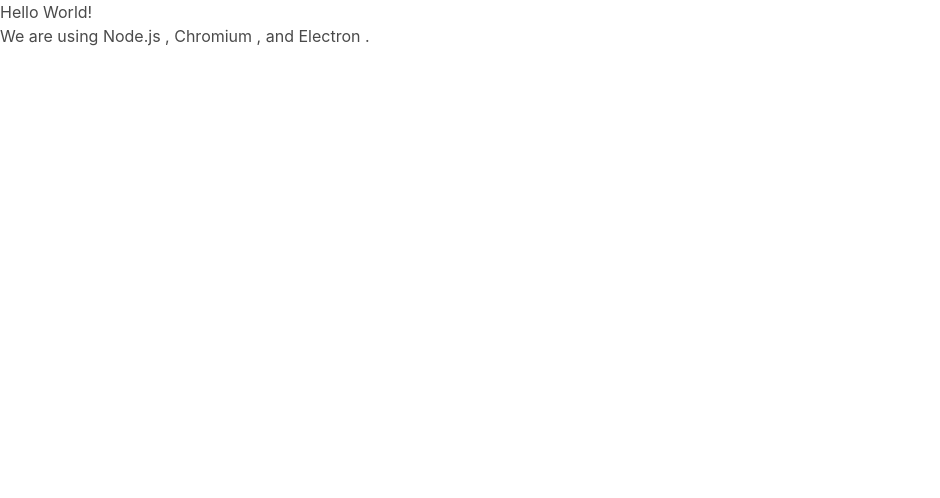
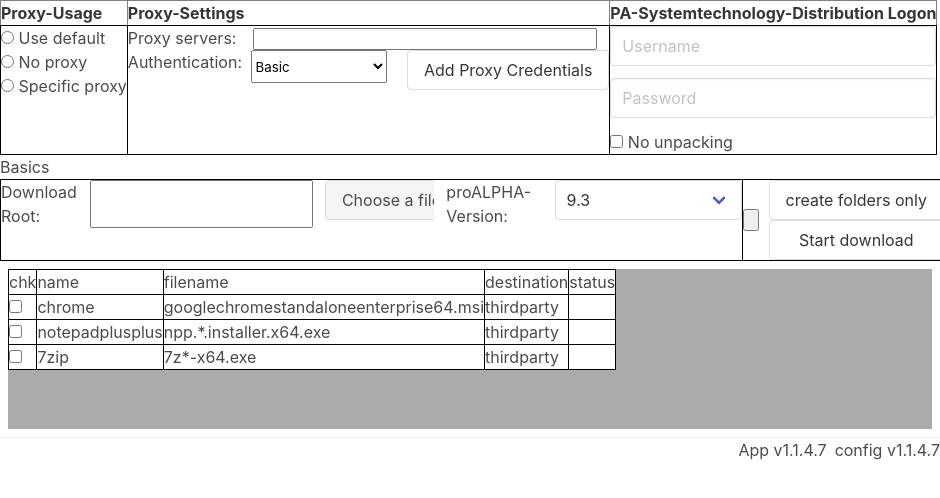
Before and after one commit to JuniorNana/Download-Manager, an Electron app: page src/index.html in a window 940 px wide. Drawn offline with Linux system fonts and the light colour scheme; files whose address does not match are found by name.

Commit message:
neue Updates

```diff
--- a/main.js
+++ b/main.js
@@ -5,8 +5,8 @@
 function createWindow () {
   // Create the browser window.
   const mainWindow = new BrowserWindow({
-    width: 800,
-    height: 600,
+    width: 940,
+    height: 520,
     webPreferences: {
       preload: path.join(__dirname, 'src/preload.js')
     }
--- a/src/index.html
+++ b/src/index.html
@@ -1,5 +1,6 @@
 <!DOCTYPE html>
 <html>
+
 <head>
   <meta charset="UTF-8">
   <!-- https://developer.mozilla.org/en-US/docs/Web/HTTP/CSP -->
@@ -7,13 +8,170 @@
   <link href="../assets/bulma.css" rel="stylesheet">
   <title>PA-Download</title>
 </head>
+
 <body>
-    <h1>Hello World!</h1>
-    We are using Node.js <span id="node-version"></span>,
-    Chromium <span id="chrome-version"></span>,
-    and Electron <span id="electron-version"></span>.
+  <div class="is-size-1-desktop is-fullwidth is-medium">
+    <form>
+      <table border="1">
+        <tr>
+          <th>Proxy-Usage</th>
+          <th>Proxy-Settings</th>
+          <th>PA-Systemtechnology-Distribution Logon</th>
+        </tr>
+        <tr>
+          <td>
+            <div class="control">
+              <label class="radio">
+                <input type="radio" name="foobar">
+                Use default
+              </label><br>
+              <label class="radio">
+                <input type="radio" name="foobar">
+                No proxy
+              </label><br>
+              <label class="radio">
+                <input type="radio" name="foobar">
+                Specific proxy
+              </label>
+            </div>
+          </td>
+          <td>
+            Proxy servers: <input  class="ml-3" style="width: 21.5rem;" type="text"><br>
+            Authentication:
+
+              <select class="select ml-1">
+                <option>Basic</option>
+                <option>No Authentication</option>
+              </select>
+              <button class="button ml-4">Add Proxy Credentials</button>
+          </td>
+          <td>
+      <div class="field">
+          <input class="input" type="text" placeholder="Username">
+      </div>
+      <div class="field">
+          <input class="input" type="password" placeholder="Password">
+      </div>
+      <label class="checkbox">
+        <input type="checkbox">
+       No unpacking
+      </label>
+
+          </td>
+        </tr>
+      </table>
+    <fieldset>
+     <legend style="display: inline-block;"> Basics </legend>
+     <table border="1">
+      <tr>
+        <td>
+      <div class="file">
+        Download Root: <input  class="mr-3" type="text">
+        <label class="file-label  mr-3">
+          <input class="file-input  mr-3" type="file" name="resume">
+          <span class="file-cta">
+            <span class="file-label">
+              Choose a file…
+            </span>
+            </span>
+        </label>
+        proALPHA-Version:
+        <div class="select">
+          <select>
+            <option>9.3</option>
+            <option>9.2.1</option>
+            <option>9.2.0</option>
+            <option>9.0.2</option>
+            <option>9.0.1</option>
+            <option>9.0.0</option>
+            <option>8-Build2201</option>
+            <option>8-Build2111</option>
+            <option>72d00-Build2203</option>
+            <option>72d00-Build2109</option>
+            <option>72d00-Build2107</option>
+            <option>72d00-Build2105</option>
+            <option>72d00-Build2103</option>
+            <option>72d00</option>
+            <option>71e00</option>
+            <option>71e07</option>
+            <option>61g00</option>
+            <option>61f00</option>
+            <option>61f00pw84</option>
+            <option>62d00</option>
+            <option>62e00</option>
+            <option>62e00pl</option>
+            <option>62e00us</option>
+            <option>62e00hu</option>
+            <option>71d00sp1</option>
+            <option>71d01</option>
+            <option>61e00</option>
+          </select>
+        </div>
+      </div>
+    </td>
+    <td>
+      <div style="display: flex; align-items: center;">
+        <button class="is-medium" style="margin-right: 10px;"><img src="../assets/refresh.ico" alt=""></button>
+        <div style="display: flex; flex-direction: column;">
+          <button class="button">create folders only</button>
+          <button class="button">Start download</button>
+        </div>
+      </div>
+    </td>
+    </tr>
+     </table>
+    </fieldset>
+
+    <div class="container" style="margin: 8px;">
+      <div class="table-container">
+        <table border="1" style="background-color: white;">
+          <tr>
+
+            <td>chk</td>
+            <td>name</td>
+            <td>filename</td>
+            <td>destination</td>
+            <td>status</td>
+
+          </tr>
+          <tr>
+
+            <td><input type="checkbox" style="text-align: center;"></td>
+            <td>chrome</td>
+            <td>googlechromestandaloneenterprise64.msi</td>
+            <td>thirdparty</td>
+            <td></td>
+          </tr>
+          <tr>
+
+            <td><input type="checkbox"style="text-align: center;"></td>
+            <td>notepadplusplus</td>
+            <td>npp.*.installer.x64.exe</td>
+            <td>thirdparty</td>
+            <td></td>
+          </tr>
+          <tr>
+
+            <td><input type="checkbox" style="text-align: center;"></td>
+            <td>7zip</td>
+            <td>7z*-x64.exe</td>
+            <td>thirdparty</td>
+            <td></td>
+          </tr>
+        </table>
+      </div>
+    </div>
+
+
+
+    </form>
+    <footer class="card-footer is-justify-content-flex-end">
+      App v1.1.4.7 <div class="ml-2">config v1.1.4.7</div>
+    </footer>
+  </div>
 
   <!-- You can also require other files to run in this process -->
   <script src="./renderer.js"></script>
 </body>
+
 </html>
```
Also changed, not shown: assets/bulma.css, assets/refresh.ico (added). Lines whose indentation alone changed are shown as unchanged.
